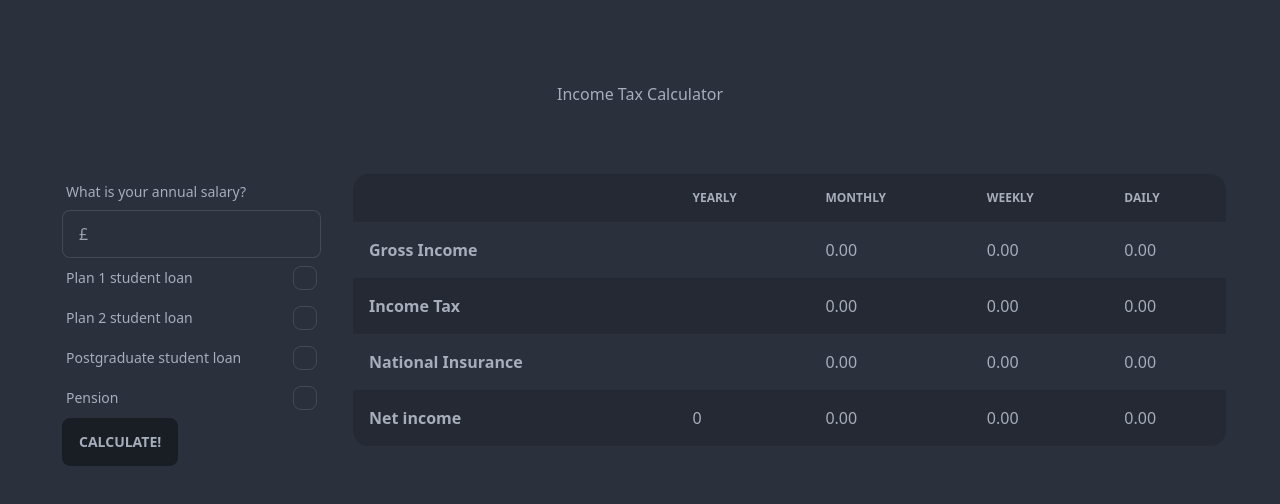
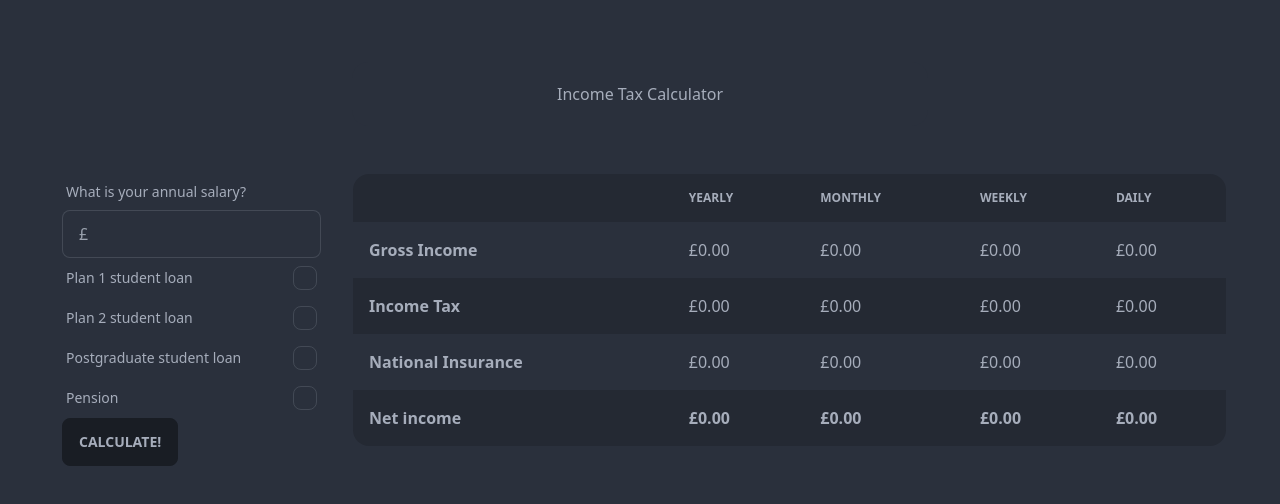
Before and after one commit to aamircodes/salary-calculator, a React (Create React App) app: page / in a window 1280 px wide. Shown: the top 504 px of the page. Built offline with nearby package versions, Linux system fonts and the light colour scheme.

Commit message:
Format results with correct comma & currency

```diff
--- a/src/App.js
+++ b/src/App.js
@@ -24,14 +24,7 @@ const App = () => {
     <div className='App'>
       <header className='w-full my-4 px-4 md:pt-4'>
         <div className='navbar justify-between bg-base-100 text-base-content rounded-box w-full max-w-xl mx-auto'>
-          <div className='flex-none'>
-            {/* <button
-              class='btn btn-square btn-ghost'
-              aria-label='Go to homepage'
-            >
-              <div class='relative w-full aspect-square m-1'>1</div>
-            </button> */}
-          </div>
+          <div className='flex-none'></div>
           <div className='flex-none'>
             <h1>Income Tax Calculator</h1>
           </div>
--- a/src/components/Form.js
+++ b/src/components/Form.js
@@ -70,7 +70,7 @@ const Form = ({ setResults, setSubmittedCheckedLoans }) => {
 
     let tax = 0;
     if (income <= PERSONAL_ALLOWANCE) {
-      return tax.toFixed(2);
+      return tax;
     }
     if (income > HIGHER_RATE_THRESHOLD) {
       tax += (income - HIGHER_RATE_THRESHOLD) * INCOME_TAX_RATE_ADDITIONAL;
@@ -88,7 +88,7 @@ const Form = ({ setResults, setSubmittedCheckedLoans }) => {
       tax += (income - personalAllowance) * INCOME_TAX_RATE_HIGHER;
     }
 
-    return tax.toFixed(2);
+    return tax;
   }
 
   // Class 1A NI 23/24
@@ -106,7 +106,7 @@ const Form = ({ setResults, setSubmittedCheckedLoans }) => {
       ni += primaryNI * NI_RATE_SECONDARY;
     }
 
-    return ni.toFixed(2);
+    return ni;
   }
 
   function calculatePlanOneLoan(income, planTwoChecked) {
@@ -119,7 +119,7 @@ const Form = ({ setResults, setSubmittedCheckedLoans }) => {
         tax = taxableIncome * 0.09;
       }
     }
-    return tax.toFixed(2);
+    return tax;
   }
   function calculatePlanTwoLoan(income) {
     let tax = 0;
@@ -127,7 +127,7 @@ const Form = ({ setResults, setSubmittedCheckedLoans }) => {
       const taxableIncome = income - 27295;
       tax = taxableIncome * 0.09;
     }
-    return tax.toFixed(2);
+    return tax;
   }
 
   function calculatePgLoan(income) {
@@ -136,13 +136,12 @@ const Form = ({ setResults, setSubmittedCheckedLoans }) => {
       const taxableIncome = income - 21000;
       tax = taxableIncome * 0.06;
     }
-    return tax.toFixed(2);
+    return tax;
   }
 
   function calculatePension(income, percentage) {
-    console.log(income, percentage);
     let pension = income * (percentage / 100);
-    return pension.toFixed(2);
+    return pension;
   }
   return (
     <form onSubmit={handleSubmit} className='px-3'>
--- a/src/components/Results.js
+++ b/src/components/Results.js
@@ -10,49 +10,31 @@ const Results = ({ results, submittedCheckedLoans }) => {
     (submittedCheckedLoans.pgLoan ? results.pgLoan : 0) -
     (submittedCheckedLoans.pension ? results.pension : 0);
 
-  const monthlyIncome = (results.submittedIncome / 12).toFixed(2);
-  const monthlyPension = (results.pension / 12).toFixed(2);
-  const monthlyIncomeTax = (results.incomeTax / 12).toFixed(2);
-  const monthlyNiTax = (results.niTax / 12).toFixed(2);
-  const monthlyStudentTaxOne = (
-    submittedCheckedLoans.planOne ? results.studentTaxOne / 12 : 0
-  ).toFixed(2);
-  const monthlyStudentTaxTwo = (
-    submittedCheckedLoans.planTwo ? results.studentTaxTwo / 12 : 0
-  ).toFixed(2);
-  const monthlyPgLoan = (
-    submittedCheckedLoans.pgLoan ? results.pgLoan / 12 : 0
-  ).toFixed(2);
-  const monthlyNetIncome = (netIncome / 12).toFixed(2);
+  const createRows = (label, key) => {
+    const yearly = results[key];
+    const monthly = yearly / 12;
+    const weekly = yearly / 52;
+    const daily = yearly / 52 / 5;
 
-  const weeklyIncome = (results.submittedIncome / 52).toFixed(2);
-  const weeklyPension = (results.pension / 52).toFixed(2);
-  const weeklyIncomeTax = (results.incomeTax / 52).toFixed(2);
-  const weeklyNiTax = (results.niTax / 52).toFixed(2);
-  const weeklyStudentTaxOne = (
-    submittedCheckedLoans.planOne ? results.studentTaxOne / 52 : 0
-  ).toFixed(2);
-  const weeklyStudentTaxTwo = (
-    submittedCheckedLoans.planTwo ? results.studentTaxTwo / 52 : 0
-  ).toFixed(2);
-  const weeklyPgLoan = (
-    submittedCheckedLoans.pgLoan ? results.pgLoan / 52 : 0
-  ).toFixed(2);
-  const weeklyNetIncome = (netIncome / 52).toFixed(2);
-  const dailyIncome = (results.submittedIncome / 52 / 5).toFixed(2);
-  const dailyPension = (results.pension / 52 / 5).toFixed(2);
-  const dailyIncomeTax = (results.incomeTax / 52 / 5).toFixed(2);
-  const dailyNiTax = (results.niTax / 52 / 5).toFixed(2);
-  const dailyStudentTaxOne = (
-    submittedCheckedLoans.planOne ? results.studentTaxOne / 52 / 5 : 0
-  ).toFixed(2);
-  const dailyStudentTaxTwo = (
-    submittedCheckedLoans.planTwo ? results.studentTaxTwo / 52 / 5 : 0
-  ).toFixed(2);
-  const dailyPgLoan = (
-    submittedCheckedLoans.pgLoan ? results.pgLoan / 52 / 5 : 0
-  ).toFixed(2);
-  const dailyNetIncome = (netIncome / 52 / 5).toFixed(2);
+    return (
+      <tr>
+        <th>{label}</th>
+        <td>{formatCurrency(monthly)}</td>
+        <td>{formatCurrency(weekly)}</td>
+        <td>{formatCurrency(yearly)}</td>
+        <td>{formatCurrency(daily)}</td>
+      </tr>
+    );
+  };
+
+  const formatCurrency = (value) => {
+    return new Intl.NumberFormat('en-UK', {
+      style: 'currency',
+      currency: 'GBP',
+      minimumFractionDigits: 2,
+      maximumFractionDigits: 2,
+    }).format(value);
+  };
 
   return (
     <div className='overflow-x-auto'>
@@ -67,79 +49,22 @@ const Results = ({ results, submittedCheckedLoans }) => {
           </tr>
         </thead>
         <tbody>
-          <tr>
-            <th>Gross Income</th>
-            <td>{results.submittedIncome}</td>
-            <td>{monthlyIncome}</td>
-            <td>{weeklyIncome}</td>
-            <td>{dailyIncome}</td>
-          </tr>
-          {results.pension ? (
-            <tr>
-              <th>Pension Deductions</th>
-              <td>{results.pension}</td>
-              <td>{monthlyPension}</td>
-              <td>{weeklyPension}</td>
-              <td>{dailyPension}</td>
-            </tr>
-          ) : (
-            ''
-          )}
-          <tr>
-            <th>Income Tax</th>
-            <td>{results.incomeTax}</td>
-            <td>{monthlyIncomeTax}</td>
-            <td>{weeklyIncomeTax}</td>
-            <td>{dailyIncomeTax}</td>
-          </tr>
-          <tr>
-            <th>National Insurance</th>
-            <td>{results.niTax}</td>
-            <td>{monthlyNiTax}</td>
-            <td>{weeklyNiTax}</td>
-            <td>{dailyNiTax}</td>
-          </tr>
-          {submittedCheckedLoans.planOne ? (
-            <tr>
-              <th>Student Loan Plan 1</th>
-              <td>{results.studentTaxOne}</td>
-              <td>{monthlyStudentTaxOne}</td>
-              <td>{weeklyStudentTaxOne}</td>
-              <td>{dailyStudentTaxOne}</td>
-            </tr>
-          ) : (
-            ''
-          )}
-
-          {submittedCheckedLoans.planTwo ? (
-            <tr>
-              <th>Student Loan Plan 2</th>
-              <td>{results.studentTaxTwo}</td>
-              <td>{monthlyStudentTaxTwo}</td>
-              <td>{weeklyStudentTaxTwo}</td>
-              <td>{dailyStudentTaxTwo}</td>
-            </tr>
-          ) : (
-            ''
-          )}
-
-          {submittedCheckedLoans.pgLoan ? (
-            <tr>
-              <th>Postgraduate Loan</th>
-              <td>{results.pgLoan}</td>
-              <td>{monthlyPgLoan}</td>
-              <td>{weeklyPgLoan}</td>
-              <td>{dailyPgLoan}</td>
-            </tr>
-          ) : (
-            ''
-          )}
+          {createRows('Gross Income', 'submittedIncome')}
+          {results.pension && createRows('Pension Deductions', 'pension')}
+          {createRows('Income Tax', 'incomeTax')}
+          {createRows('National Insurance', 'niTax')}
+          {submittedCheckedLoans.planOne &&
+            createRows('Student Loan 1', 'studentTaxOne')}
+          {submittedCheckedLoans.planTwo &&
+            createRows('Student Loan 2', 'studentTaxTwo')}
+          {submittedCheckedLoans.pgLoan &&
+            createRows('Postgraduate Loan', 'pgLoan')}
           <tr>
             <th>Net income</th>
-            <td>{netIncome}</td>
-            <td>{monthlyNetIncome}</td>
-            <td>{weeklyNetIncome}</td>
-            <td>{dailyNetIncome}</td>
+            <td className='font-bold'>{formatCurrency(netIncome)}</td>
+            <td className='font-bold'>{formatCurrency(netIncome / 12)}</td>
+            <td className='font-bold'>{formatCurrency(netIncome / 52)}</td>
+            <td className='font-bold'>{formatCurrency(netIncome / 12 / 5)}</td>
           </tr>
         </tbody>
       </table>
```
